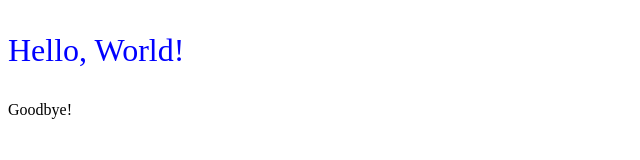
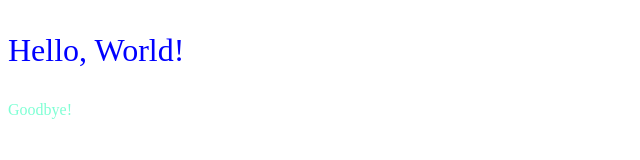
Before and after one commit to Alexander-Ignacio/ISC2O-Unit4-01-HTML-CSS, a plain HTML site: page index.html in a window 1280 px wide. Shown: the full height of the page, 0-640 px from the left. Drawn offline with Linux system fonts and the light colour scheme.

Commit message:
Formatted #goodbye

```diff
--- a/style.css
+++ b/style.css
@@ -4,5 +4,6 @@
 }
 
 #goodbye {
-
+  color: aquamarine;
+  font-size: 100%;
 }
```
